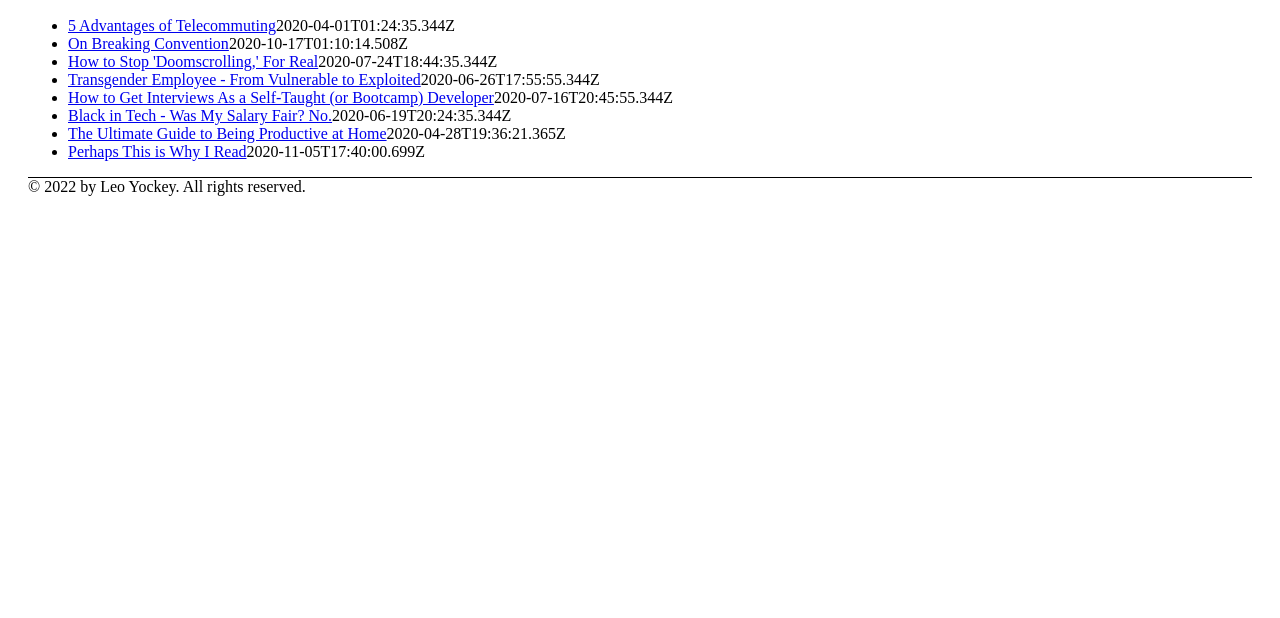
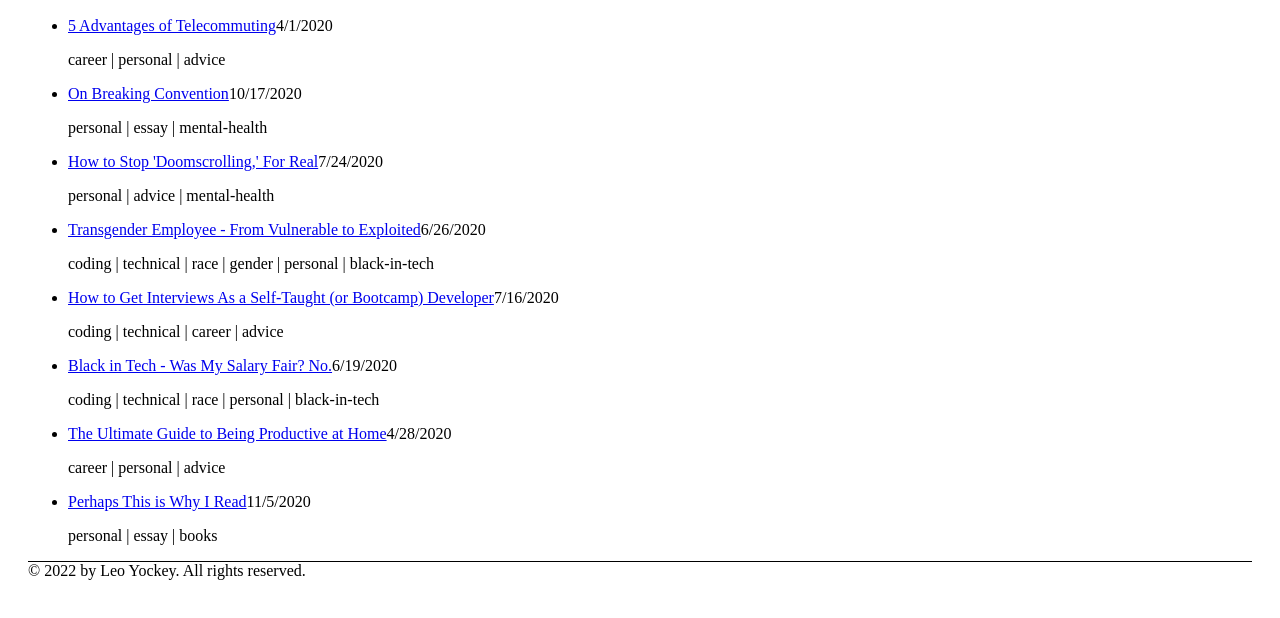
Before and after one commit to leovolving/website, a plain HTML site: page pages/blog.html in a window 1280 px wide. Shown: the part 78-696 px from the top of the page. Drawn offline with Linux system fonts and the light colour scheme.

Commit message:
make js reusable

```diff
--- a/js/blog-list.js
+++ /dev/null
@@ -1,37 +0,0 @@
-const createElement = (tag, classNames = "") => {
-  const element = document.createElement(tag);
-  element.className = classNames;
-  return element;
-};
-
-const renderList = (data) => {
-  const ul = createElement("ul", "blog-list");
-
-  for (let i = 0; i < data.length; i++) {
-    const post = data[i];
-
-    const a = createElement("a");
-    a.innerText = post.title;
-    a.href = post.slug;
-    const span = createElement("span");
-    span.innerText = post.date;
-
-    const li = createElement("li");
-    li.appendChild(a);
-    li.appendChild(span);
-
-    ul.appendChild(li);
-  }
-
-  const container = document.getElementById("blog-list-container");
-  container.appendChild(ul);
-};
-
-const fetchBlogList = () => {
-  fetch("/js/blogs.json")
-    .then((response) => response.json())
-    .then(renderList)
-    .catch((error) => console.log(error));
-};
-
-fetchBlogList();
--- a/js/blogs.json
+++ b/js/blog.json
@@ -1,7 +1,7 @@
 [
     {
         "title": "5 Advantages of Telecommuting",
-        "slug": "5-advantages-telecommuting",
+        "href": "5-advantages-telecommuting",
         "date": "2020-04-01T01:24:35.344Z",
         "description": "More people are telecommuting than ever before. Increased productivity and inclustion are just a few of the benefits. Read here to find out more.",
         "tags": ["career", "personal", "advice"],
@@ -9,7 +9,7 @@
     },
     {
         "title": "On Breaking Convention",
-        "slug": "breaking-convention",
+        "href": "breaking-convention",
         "date": "2020-10-17T01:10:14.508Z",
         "description": "Excerpt from an essay reflecting on authenticity and assimilation",
         "tags": ["personal", "essay", "mental-health"],
@@ -17,7 +17,7 @@
     },
     {
         "title": "How to Stop 'Doomscrolling,' For Real",
-        "slug": "how-to-stop-doomscrolling",
+        "href": "how-to-stop-doomscrolling",
         "date": "2020-07-24T18:44:35.344Z",
         "description": "You already know that doomscrolling is bad. Are you ready to stop?",
         "tags": ["personal", "advice", "mental-health"],
@@ -25,7 +25,7 @@
     },
     {
         "title": "Transgender Employee - From Vulnerable to Exploited",
-        "slug": "trans-tech-trauma",
+        "href": "trans-tech-trauma",
         "date": "2020-06-26T17:55:55.344Z",
         "description": "I'm transgender. Sometimes this makes me more vulnerable than my Blackness does. At least it did at my first tech job.",
         "tags": ["coding", "technical", "race", "gender", "personal", "black-in-tech"],
@@ -33,7 +33,7 @@
     },
     {
         "title": "How to Get Interviews As a Self-Taught (or Bootcamp) Developer",
-        "slug": "how-to-get-tech-interviews",
+        "href": "how-to-get-tech-interviews",
         "date": "2020-07-16T20:45:55.344Z",
         "description": "We have to do more than apply.",
         "tags": ["coding", "technical", "career", "advice"],
@@ -41,7 +41,7 @@
     },
     {
         "title": "Black in Tech - Was My Salary Fair? No.",
-        "slug": "black-in-tech-pay-disparity",
+        "href": "black-in-tech-pay-disparity",
         "date": "2020-06-19T20:24:35.344Z",
         "description": "Technology was supposed to be the great equalizer. It hasn't happened.",
         "tags": ["coding", "technical", "race", "personal", "black-in-tech"],
@@ -49,7 +49,7 @@
     },
     {
         "title": "The Ultimate Guide to Being Productive at Home",
-        "slug": "ultimate-guide-productive-at-home",
+        "href": "ultimate-guide-productive-at-home",
         "date": "2020-04-28T19:36:21.365Z",
         "description": "Do you want to do more from home? The following 6 tips are for anyone who wants to be more productive, whether it be with work, school, chores, or hobbies.",
         "tags": ["career", "personal", "advice"],
@@ -57,7 +57,7 @@
     },
     {
         "title": "Perhaps This is Why I Read",
-        "slug": "why-i-read",
+        "href": "why-i-read",
         "date": "2020-11-05T17:40:00.699Z",
         "description": "This morning, I finished my 40th book of 2020. I’ve officially doubled the goal I set for myself at the beginning of the year. But why?",
         "tags": ["personal", "essay", "books"],
--- /dev/null
+++ b/js/render-list.js
@@ -0,0 +1,42 @@
+const createElement = (tag, classNames = "") => {
+  const element = document.createElement(tag);
+  element.className = classNames;
+  return element;
+};
+
+const renderList = (data, type) => {
+  const ul = createElement("ul", `list ${type}-list`);
+
+  for (let i = 0; i < data.length; i++) {
+    const item = data[i];
+
+    const a = createElement("a");
+    a.innerText = item.title;
+    a.href = item.href;
+
+    const li = createElement("li");
+    li.appendChild(a);
+
+    if (item.date) {
+      const span = createElement("span");
+      span.innerText = new Date(item.date).toLocaleDateString();
+      li.appendChild(span);
+
+      const p = createElement("p");
+      p.innerText = item.tags.join(" | ");
+      li.appendChild(p);
+    }
+
+    ul.appendChild(li);
+  }
+
+  const container = document.getElementById(`${type}-list-container`);
+  container.appendChild(ul);
+};
+
+const fetchList = (type) => {
+  fetch(`/js/${type}.json`)
+    .then((response) => response.json())
+    .then((data) => renderList(data, type))
+    .catch((error) => console.log(error));
+};
--- a/pages/blog.html
+++ b/pages/blog.html
@@ -17,5 +17,8 @@
         &copy; 2022 by Leo Yockey. All rights reserved.
     </footer>
 </body>
-<script src="../js/blog-list.js"></script>
+<script src="../js/render-list.js"></script>
+<script>
+    fetchList('blog')
+</script>
 </html>
```
